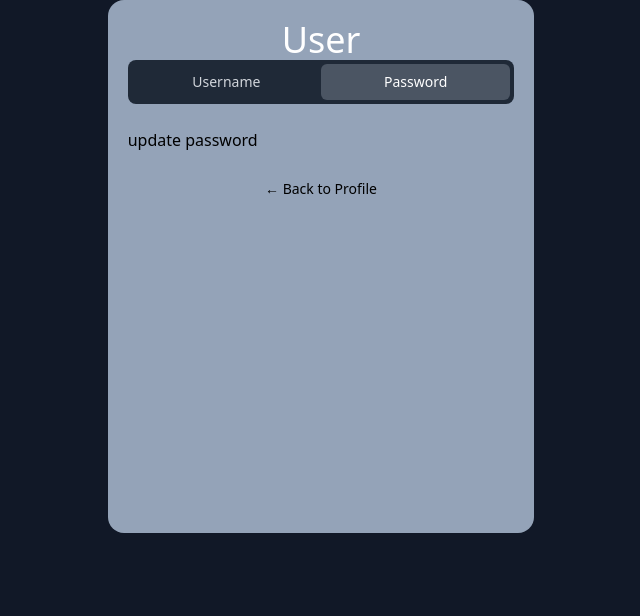
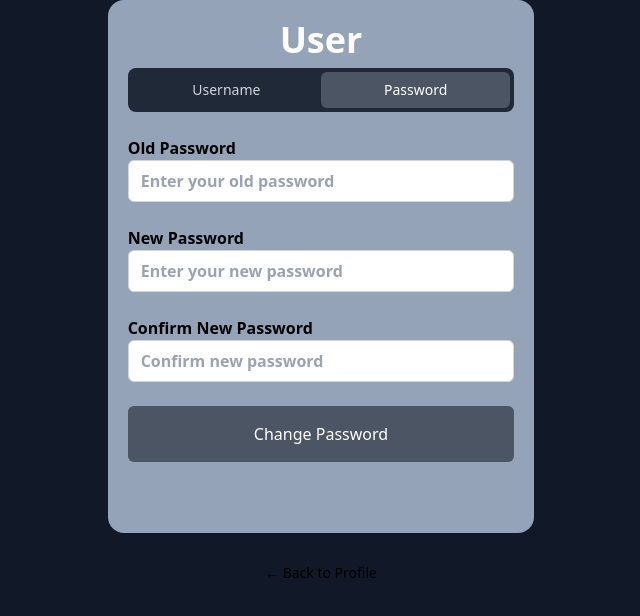
Before and after one commit to RoniGuru/frontend-vite, a React (Vite) app: page /user in a window 1280 px wide. Both pictures are taken after a click on the button "Password". Shown: the top 616 px of the page, without its empty margins (319-959 px from the left). Built offline with nearby package versions, Linux system fonts and the light colour scheme; no server answers.

Commit message:
UpdatePasswordForm and UpdateNameForm skeleton

```diff
--- /dev/null
+++ b/src/components/User/UpdateNameForm.tsx
@@ -0,0 +1,39 @@
+import { useState } from 'react';
+const UpdateNameForm = () => {
+  const [newUsername, setNewUsername] = useState<string>('');
+  const [password, setPassword] = useState<string>('');
+
+  function handleNameForm() {}
+  return (
+    <div className="h-[400px]  flex flex-col gap-2 font-bold ">
+      <div>
+        <label>New Password</label>
+        <input
+          value={newUsername}
+          type="text"
+          className="w-full px-3 py-2 border border-gray-300 rounded-md focus:outline-none focus:ring-2 focus:ring-blue-500  mb-4 "
+          placeholder="Enter new username"
+          onChange={(e) => setNewUsername(e.target.value)}
+        />
+      </div>
+      <div>
+        <label> Password</label>
+        <input
+          value={password}
+          type="text"
+          className="w-full px-3 py-2 border border-gray-300 rounded-md focus:outline-none focus:ring-2 focus:ring-blue-500  mb-4 "
+          placeholder="Enter your password"
+          onChange={(e) => setPassword(e.target.value)}
+        />
+      </div>
+
+      <button
+        className="  w-full bg-gray-600  hover:bg-slate-700 py-4  rounded-md font-medium  duration-300 ease-out text-white"
+        onClick={handleNameForm}
+      >
+        Change Username
+      </button>
+    </div>
+  );
+};
+export default UpdateNameForm;
--- /dev/null
+++ b/src/components/User/UpdatePasswordForm.tsx
@@ -0,0 +1,48 @@
+import { useState } from 'react';
+const UpdatePasswordForm = () => {
+  const [password, setPassword] = useState<string>('');
+  const [newPassword, setNewPassword] = useState<string>('');
+  const [confirmNewPassword, setConfirmNewPassword] = useState<string>('');
+  function handlePasswordForm() {}
+  return (
+    <div className="h-[400px]  flex flex-col gap-2 font-bold ">
+      <div>
+        <label>Old Password</label>
+        <input
+          value={password}
+          type="text"
+          className="w-full px-3 py-2 border border-gray-300 rounded-md focus:outline-none focus:ring-2 focus:ring-blue-500  mb-4 "
+          placeholder="Enter your old password"
+          onChange={(e) => setPassword(e.target.value)}
+        />
+      </div>
+      <div>
+        <label>New Password</label>
+        <input
+          value={newPassword}
+          type="text"
+          className="w-full px-3 py-2 border border-gray-300 rounded-md focus:outline-none focus:ring-2 focus:ring-blue-500  mb-4 "
+          placeholder="Enter your new password"
+          onChange={(e) => setNewPassword(e.target.value)}
+        />
+      </div>
+      <div>
+        <label>Confirm New Password</label>
+        <input
+          value={confirmNewPassword}
+          type="text"
+          className="w-full px-3 py-2 border border-gray-300 rounded-md focus:outline-none focus:ring-2 focus:ring-blue-500  mb-4 "
+          placeholder="Confirm new password"
+          onChange={(e) => setConfirmNewPassword(e.target.value)}
+        />
+      </div>
+      <button
+        className="  w-full bg-gray-600  hover:bg-slate-700 py-4  rounded-md font-medium  duration-300 ease-out text-white"
+        onClick={handlePasswordForm}
+      >
+        Change Password
+      </button>
+    </div>
+  );
+};
+export default UpdatePasswordForm;
--- a/src/pages/User.tsx
+++ b/src/pages/User.tsx
@@ -1,5 +1,7 @@
 import { useState } from 'react';
 import { useNavigate } from 'react-router-dom';
+import UpdatePasswordForm from '../components/User/UpdatePasswordForm';
+import UpdateNameForm from '../components/User/UpdateNameForm';
 
 const User = () => {
   const navigate = useNavigate();
@@ -9,7 +11,7 @@ const User = () => {
   return (
     <div className="w-full h-full flex justify-center">
       <div className="w-1/3 bg-slate-400 p-5 h-2/3 rounded-2xl">
-        <h1 className="text-4xl text-white text-center">User</h1>
+        <h1 className="text-4xl text-white text-center font-bold mb-2">User</h1>
         {/* tab */}
         <div className="flex mb-6 bg-gray-800 rounded-lg p-1">
           <button
@@ -34,7 +36,7 @@ const User = () => {
           </button>
         </div>
 
-        {activeTab === 'username' ? 'update username' : 'update password'}
+        {activeTab === 'username' ? <UpdateNameForm /> : <UpdatePasswordForm />}
 
         {/* Back Link */}
         <div className="mt-6 text-center">
```
